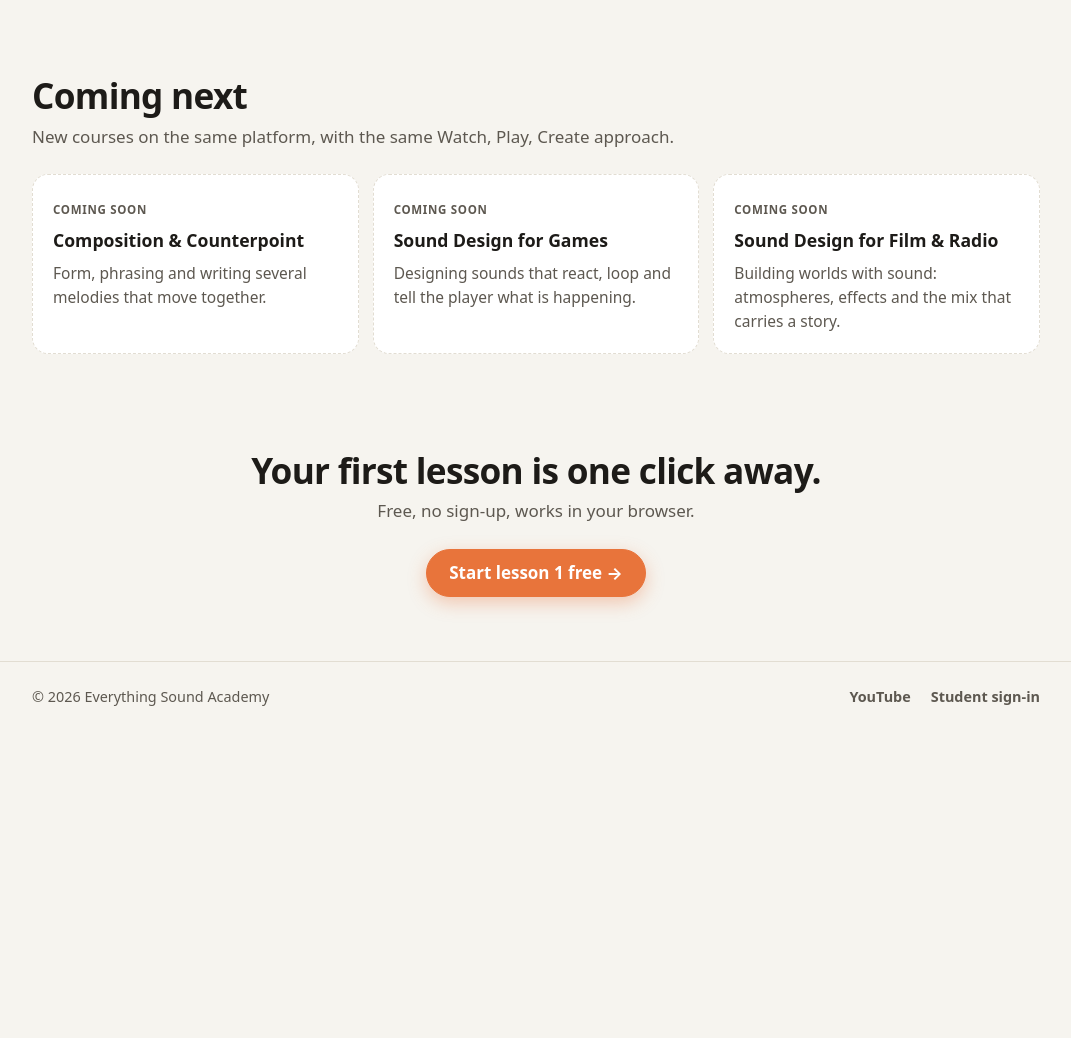
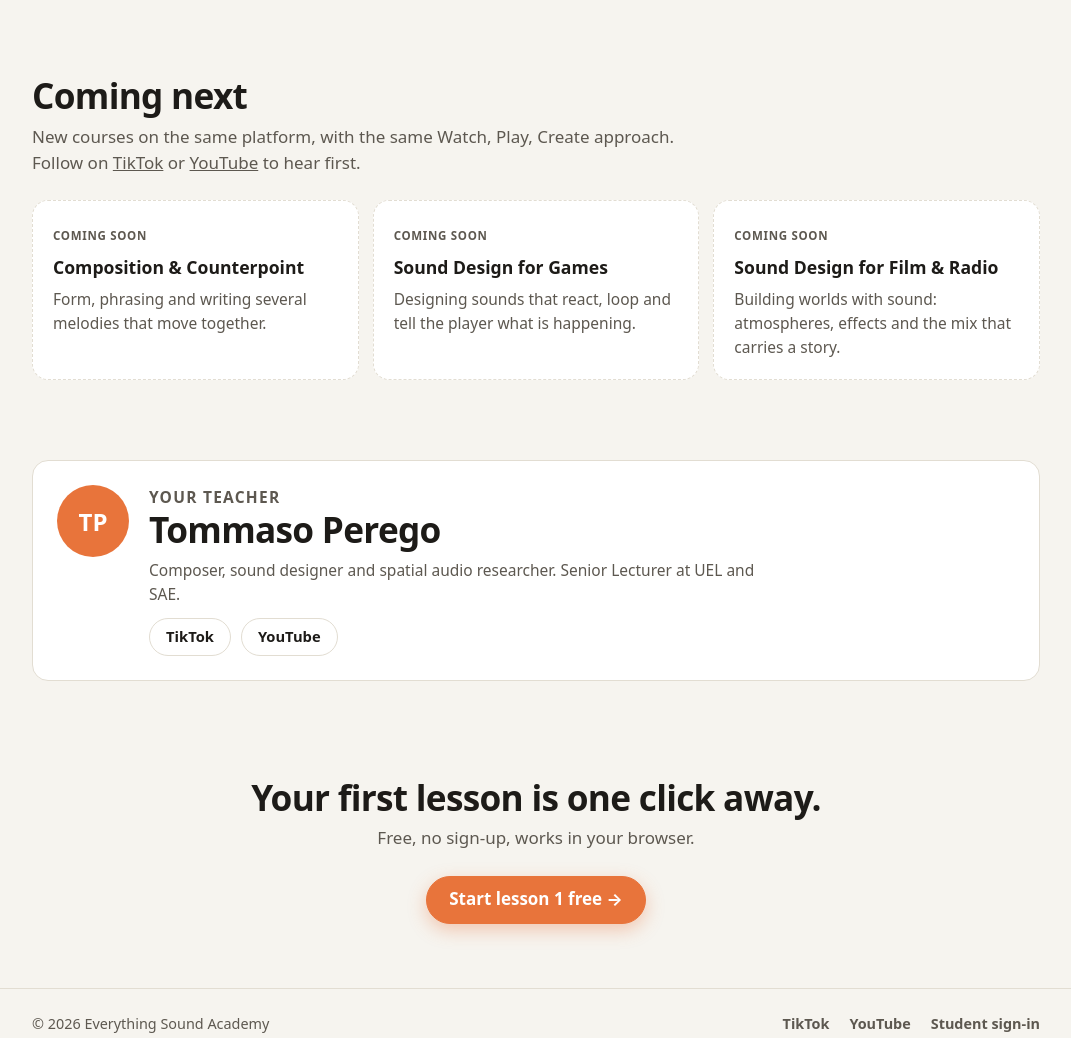
Before and after one commit to tperego/everythingsound-site, a plain HTML site: page index.html in a window 1280 px wide. Shown: the part 1860-2898 px from the top of the page, without its empty margins (104-1175 px from the left). Before the commit the page ends 2608 px from the top, so only its background shows below. Drawn offline with Linux system fonts and the light colour scheme.

Commit message:
About your teacher, TikTok link
Co-Authored-By: Claude Opus 5.5 <noreply@anthropic.com>

```diff
--- a/index.html
+++ b/index.html
@@ -94,6 +94,9 @@
     .soon .card { border-style: dashed; }
     .tag { display: inline-block; font-size: 0.72rem; font-weight: 800; letter-spacing: 0.06em; text-transform: uppercase; color: var(--ink-2); }
 
+    .about { display: flex; gap: 20px; align-items: flex-start; flex-wrap: wrap; padding: 24px; }
+    .avatar { display: grid; place-items: center; width: 72px; height: 72px; border-radius: 50%; background: var(--accent); color: #fff; font-weight: 800; font-size: 1.5rem; flex: none; }
+    .about > div { flex: 1 1 260px; }
     .final { text-align: center; padding: 56px 0 64px; }
     .final .ctas { justify-content: center; }
     footer { border-top: 1px solid var(--line); padding: 24px 0 40px; color: var(--ink-2); font-size: 0.9rem; }
@@ -220,11 +223,28 @@
     <section class="block">
       <div class="wrap">
         <h2 class="title">Coming next</h2>
-        <p class="sub">New courses on the same platform, with the same Watch, Play, Create approach.</p>
+        <p class="sub">New courses on the same platform, with the same Watch, Play, Create approach. Follow on <a href="https://www.tiktok.com/@everythingsoundacademy" rel="noopener">TikTok</a> or <a href="https://www.youtube.com/channel/UCGnTa5FlnEpoNpj4VR3JW4Q" rel="noopener">YouTube</a> to hear first.</p>
         <div class="soon">
           <article class="card"><span class="tag">Coming soon</span><h3>Composition &amp; Counterpoint</h3><p>Form, phrasing and writing several melodies that move together.</p></article>
           <article class="card"><span class="tag">Coming soon</span><h3>Sound Design for Games</h3><p>Designing sounds that react, loop and tell the player what is happening.</p></article>
           <article class="card"><span class="tag">Coming soon</span><h3>Sound Design for Film &amp; Radio</h3><p>Building worlds with sound: atmospheres, effects and the mix that carries a story.</p></article>
+        </div>
+      </div>
+    </section>
+
+    <section class="block">
+      <div class="wrap">
+        <div class="card about">
+          <span class="avatar" aria-hidden="true">TP</span>
+          <div>
+            <p class="eyebrow">Your teacher</p>
+            <h2 class="title">Tommaso Perego</h2>
+            <p class="sub" style="margin-bottom:12px">Composer, sound designer and spatial audio researcher. Senior Lecturer at UEL and SAE.</p>
+            <div class="ctas">
+              <a class="btn small" href="https://www.tiktok.com/@everythingsoundacademy" rel="noopener">TikTok</a>
+              <a class="btn small" href="https://www.youtube.com/channel/UCGnTa5FlnEpoNpj4VR3JW4Q" rel="noopener">YouTube</a>
+            </div>
+          </div>
         </div>
       </div>
     </section>
@@ -244,6 +264,7 @@
     <div class="wrap">
       <span>© <span id="year">2026</span> Everything Sound Academy</span>
       <span class="spacer"></span>
+      <a href="https://www.tiktok.com/@everythingsoundacademy" rel="noopener">TikTok</a>
       <a href="https://www.youtube.com/channel/UCGnTa5FlnEpoNpj4VR3JW4Q" rel="noopener">YouTube</a>
       <a href="https://theory.everythingsoundacademy.com/account.html">Student sign-in</a>
     </div>
```
